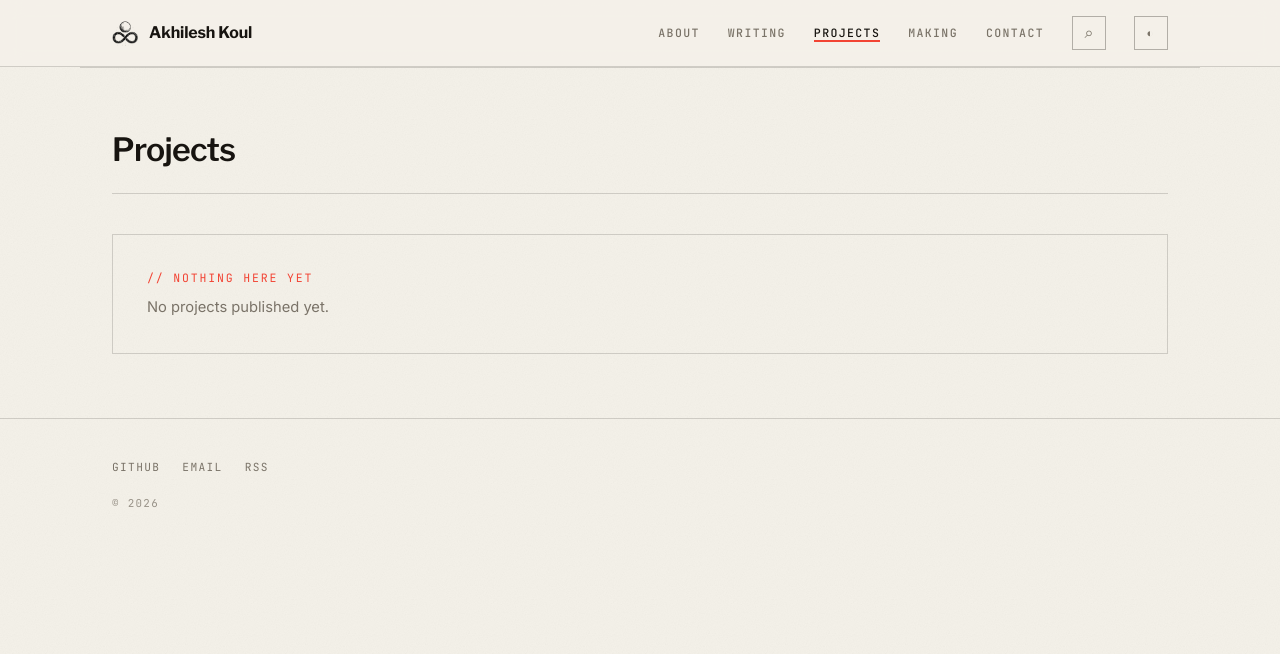
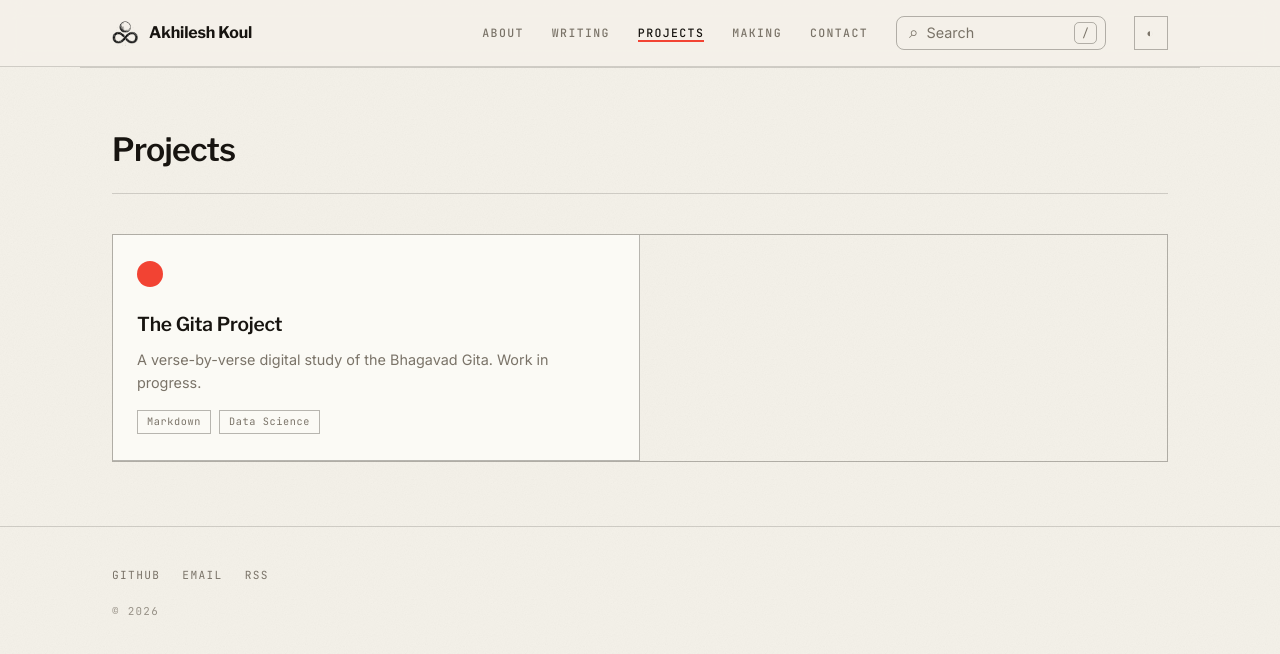
Before and after one commit to koulakhilesh/koulakhilesh.github.io, a Jekyll site: the page built from _pages/projects.md, in a window 1280 px wide. Shown: the top 654 px of the page. Built offline with Jekyll 4.4.1, drawn with Linux system fonts in a browser that asks for light colours.

Commit message:
feat(home): add Gita Project and restyle nav search trigger
Adds The Gita Project as a work-in-progress project page and links it from the // Now card. Restyles the nav search button into a wider search-field control with a Search label and a / shortcut badge.

```diff
--- a/_config.yml
+++ b/_config.yml
@@ -49,7 +49,8 @@ home:
   making_preview: 4
 
 # "// Now" card on the homepage. Leave empty to show a placeholder.
-now: []
+now:
+  - Building <a href="/projects/the-gita-project/">The Gita Project</a>, a verse-by-verse study of the Bhagavad Gita
 #  - Working on a side project
 #  - Learning something new
 #  - Reading a good book
--- a/_includes/nav.html
+++ b/_includes/nav.html
@@ -15,7 +15,11 @@
           <a href="{{ item.url | relative_url }}" class="{% if item.cta %}nav-cta{% endif %}{% if active %} active{% endif %}"{% if active %} aria-current="page"{% endif %}>{{ item.title }}</a>
         {% endunless %}
       {% endfor %}
-      <button id="search-toggle" class="icon-btn" type="button" aria-label="Search" title="Search ( / )"><span aria-hidden="true">⌕</span></button>
+      <button id="search-toggle" class="icon-btn search-trigger" type="button" aria-label="Search" title="Search ( / )">
+        <span class="st-ic" aria-hidden="true">⌕</span>
+        <span class="st-label">Search</span>
+        <span class="st-key" aria-hidden="true">/</span>
+      </button>
       {% include theme-toggle.html %}
     </div>
   </div>
--- a/_sass/components.scss
+++ b/_sass/components.scss
@@ -7,6 +7,16 @@
   width:34px;height:34px;cursor:pointer;line-height:1;font-size:1rem;
   display:inline-flex;align-items:center;justify-content:center}
 .icon-btn:hover{color:var(--ink);border-color:var(--ink)}
+
+/* Nav search trigger, styled as a search field */
+.search-trigger{width:auto;min-width:210px;justify-content:flex-start;gap:8px;
+  padding:0 8px 0 12px;border-radius:8px;font-size:.9rem}
+.search-trigger .st-ic{font-size:1.05rem;line-height:1}
+.search-trigger .st-label{flex:1;text-align:left;font-family:var(--body)}
+.search-trigger .st-key{border:1px solid var(--line2);border-radius:5px;
+  padding:1px 7px;font-size:.72rem;font-family:var(--mono);line-height:1.5}
+.search-trigger:hover .st-key{border-color:var(--ink)}
+@media(max-width:720px){.search-trigger{width:100%}}
 
 /* ---------- Search overlay ---------- */
 .search{position:fixed;inset:0;z-index:60;display:flex;justify-content:center;align-items:flex-start}
```
Also changed, not shown: _projects/the-gita-project.md (added, +12 -0 lines).
